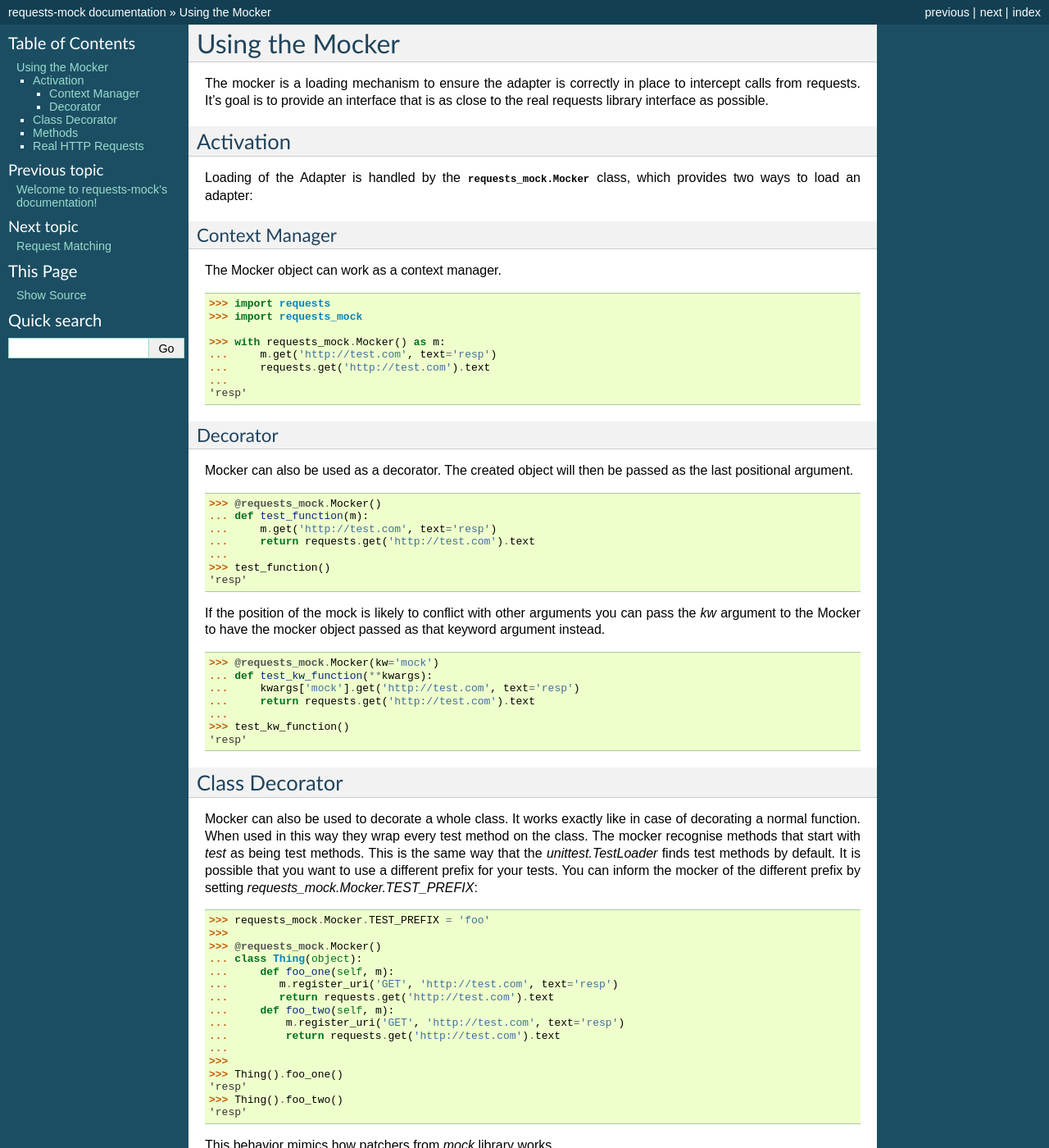
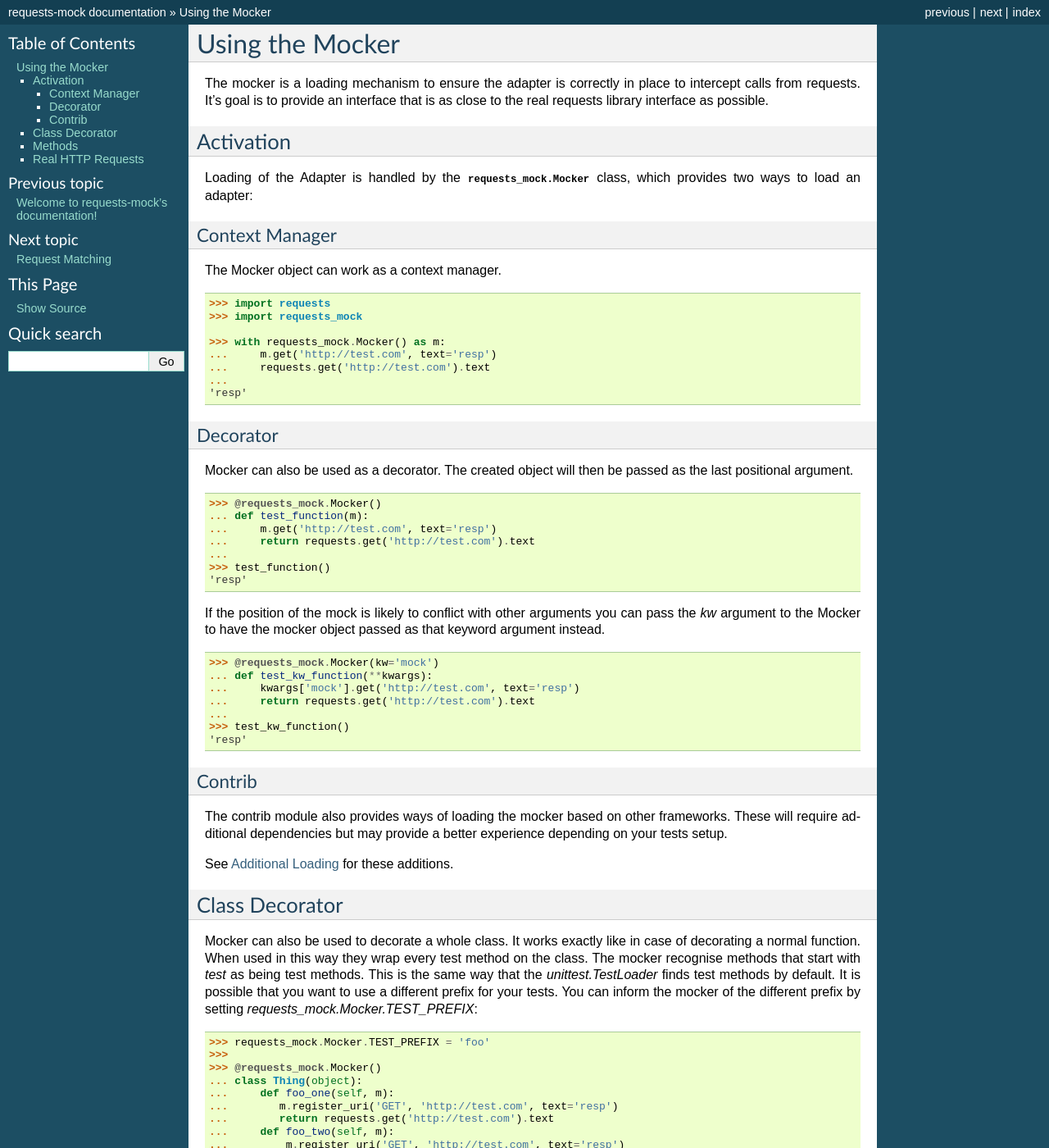
Before and after one commit to jamielennox/requests-mock, a Sphinx documentation site: the page built from doc/source/mocker.rst, in a window 1280 px wide and 1400 px high. Shown: the whole window at 82% size. Built offline with Sphinx 7.4.7, drawn with Linux system fonts in a browser that asks for light colours; pages that are not in the unit, such as notebooks, are missing from menus; the version number could not be read and is left out.

Commit message:
Add pytest plugin
pytest has a different way of loading modules. We define a plugin by the
name of requests_mock that can be referenced from a pytest suite and it
will be automatically be loaded.

Closes: #28

```diff
--- a/doc/source/contrib.rst
+++ b/doc/source/contrib.rst
@@ -9,3 +9,4 @@
 .. toctree::
 
     fixture
+    pytest
--- a/doc/source/mocker.rst
+++ b/doc/source/mocker.rst
@@ -52,6 +52,15 @@
     ...
     >>> test_kw_function()
     'resp'
+
+Contrib
+-------
+
+The contrib module also provides ways of loading the mocker based on other frameworks.
+These will require additional dependencies but may provide a better experience depending on your tests setup.
+
+See :doc:`contrib` for these additions.
+
 
 Class Decorator
 ===============
--- a/setup.cfg
+++ b/setup.cfg
@@ -39,3 +39,7 @@
 [extras]
 fixture =
   fixtures
+
+[entry_points]
+pytest11 =
+    requests_mock = requests_mock.contrib._pytest_plugin
--- a/test-requirements.txt
+++ b/test-requirements.txt
@@ -1,5 +1,6 @@
 fixtures
 mock
+pytest
 sphinx
 testrepository>=0.0.18
 testtools
```
Also changed, not shown: doc/source/pytest.rst (added, +21 -0 lines), 6 other files.
